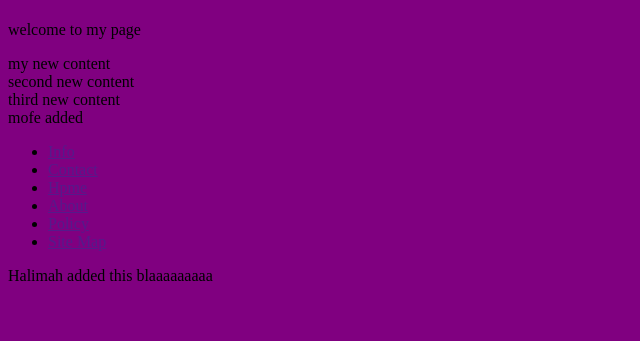
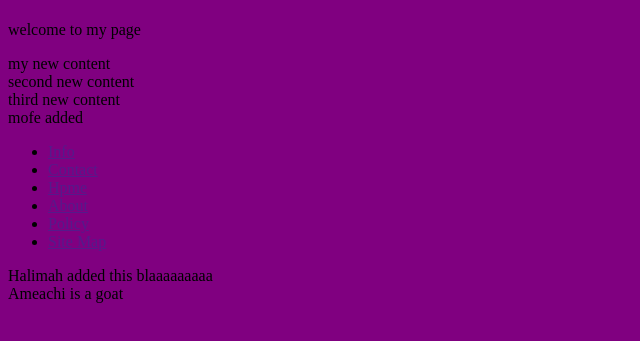
Before and after one commit to Eyinimofe-ore/Git-demo-app, a plain HTML site: page index.html in a window 1280 px wide. Shown: the part 59-400 px from the top of the page, without its empty margins (0-640 px from the left). Drawn offline with Linux system fonts and the light colour scheme.

Commit message:
Halimah added a new div

```diff
--- a/index.html
+++ b/index.html
@@ -22,5 +22,6 @@
       <li><a href="">Site Map</a></li>
     </ul>
     <div>Halimah added this blaaaaaaaaa</div>
+    <div>Ameachi is a goat</div>
   </body>
 </html>
```
